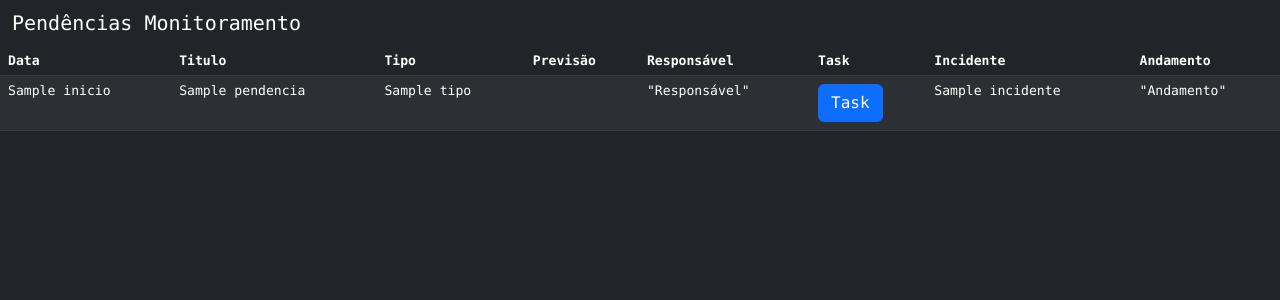
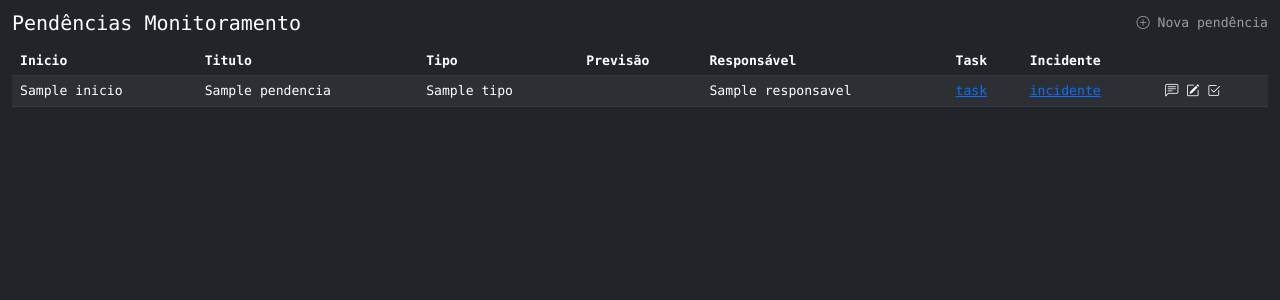
Before and after one commit to ewertonhm/Controle-de-pend-ncias-Fronted, a PHP site: template classes/Views/index.twig in a window 1280 px wide. Shown: the top 300 px of the page. Run offline with PHP 8.4, Linux system fonts and the light colour scheme; the template is opened without the code that fills it: most values are stand-ins (such as "Sample title", 1, 10 or a date in 2020); some libraries are stand-ins or nearby versions.

Commit message:
better table

```diff
--- a/classes/Views/base.twig
+++ b/classes/Views/base.twig
@@ -16,6 +16,8 @@
     <link href="css/styles.css" rel="stylesheet">
 
     <script src="vendor/twbs/bootstrap/dist/js/bootstrap.js"></script>
+    <link rel="stylesheet" href="https://cdn.jsdelivr.net/npm/bootstrap-icons@1.3.0/font/bootstrap-icons.css">
+
     {% endblock %}
 </head>
 <body style="background-color:#212529">
@@ -25,9 +27,11 @@
     {% endif %}
 {% endblock %}
 
+<div class="container-fluid">
 {% block content %}
 
 {% endblock %}
+</div>
 
 {% block scripts %}
 
--- a/classes/Views/index.twig
+++ b/classes/Views/index.twig
@@ -4,14 +4,14 @@
     <table class="table table-dark table-striped">
     <thead>
         <tr>
-        <th scope="col">Data</th>
+        <th scope="col">Inicio</th>
         <th scope="col">Titulo</th>
         <th scope="col">Tipo</th>
         <th scope="col">Previsão</th>
         <th scope="col">Responsável</th>
         <th scope="col">Task</th> <!-- botão -->
         <th scope="col">Incidente</th> <!-- botão -->
-        <th scope="col">Andamento</th> <!-- hover text (last) / on click (add) -->
+        <th scope="col"></th> <!-- hover text (last) / on click (add) -->
         </tr>
     </thead>
     <tbody>
@@ -21,13 +21,22 @@
             <td>{{ pendencia.titulo }}</td>
             <td>{{ pendencia.tipoPendencia.tipo }}</td>
             <td>{{ pendencia.previsao }}</td>
-            <td>"Responsável"</td>
-            <td><button type="button" href="{{ pendencia.task }}" class="btn btn-primary btn-xs">
-                    <span class="glyphicon glyphicon-star" aria-hidden="true"></span> Task
-                </button>
+            <td>{{ pendencia.responsavel }}</td>
+            <td>
+                {% if pendencia.task %}
+                    <a href="{{ pendencia.task }}">task</a>
+                {% endif %}
             </td>
-            <td>{{ pendencia.Incidente }}</td>
-            <td>"Andamento"</td>
+            <td>
+                {% if pendencia.incidente %}
+                    <a href="{{ pendencia.incidente }}">incidente</a>
+                {% endif %}
+            </td>
+            <td>
+                <i class="bi bi-chat-left-text"></i>
+                <i class="bi bi-pencil-square"></i>
+                <i class="bi bi-check2-square"></i>
+            </td>
             </tr>
         {% endfor %}
     </tbody>
--- a/classes/Views/navbar.html
+++ b/classes/Views/navbar.html
@@ -1,5 +1,8 @@
 <nav class="navbar sticky-top navbar-dark bg-dark">
   <div class="container-fluid">
     <a class="navbar-brand" href="#">Pendências Monitoramento</a>
+      <span class="navbar-text">
+        <i class="bi bi-plus-circle"></i> Nova pendência
+      </span>
   </div>
 </nav>
```
Also changed, not shown: classes/Controllers/Date.php (added, +20 -0 lines), classes/Controllers/Pendencia.php (+5 -4 lines), index.php (+19 -6 lines), 3 other files.
